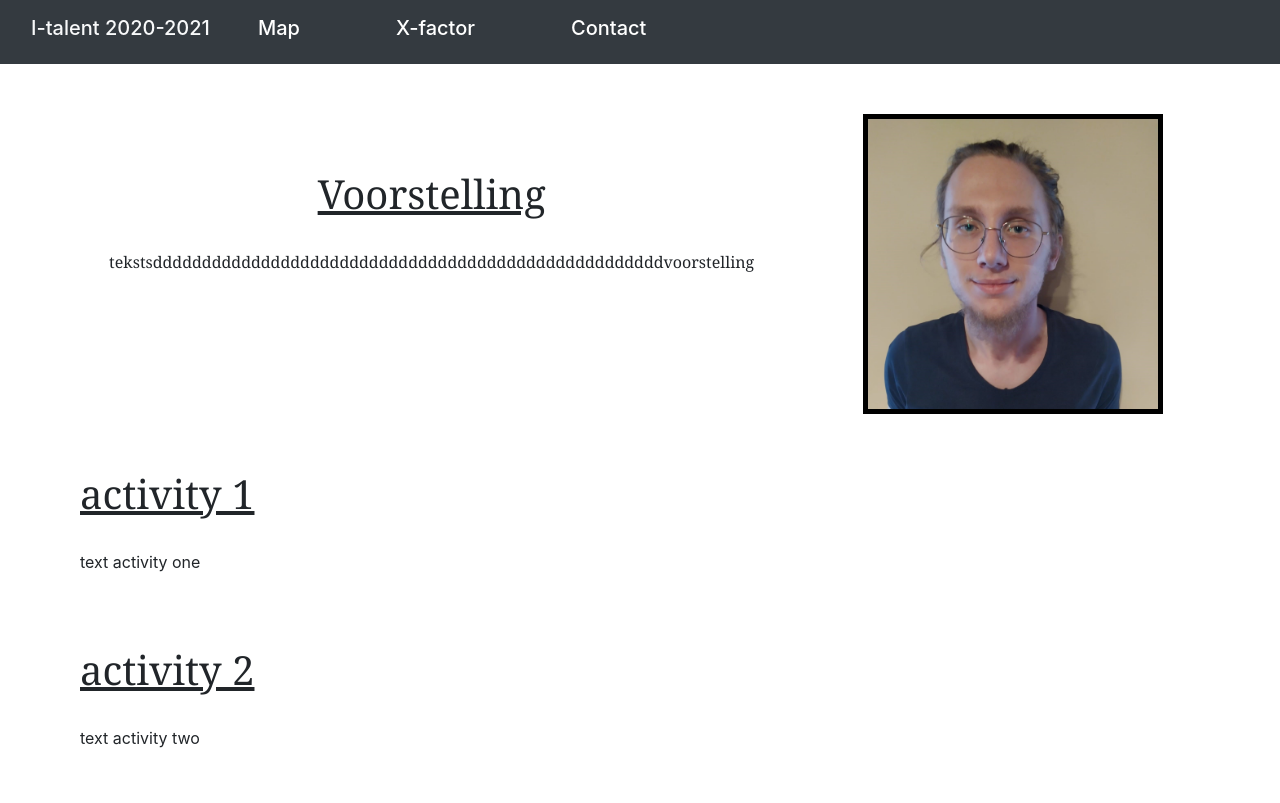
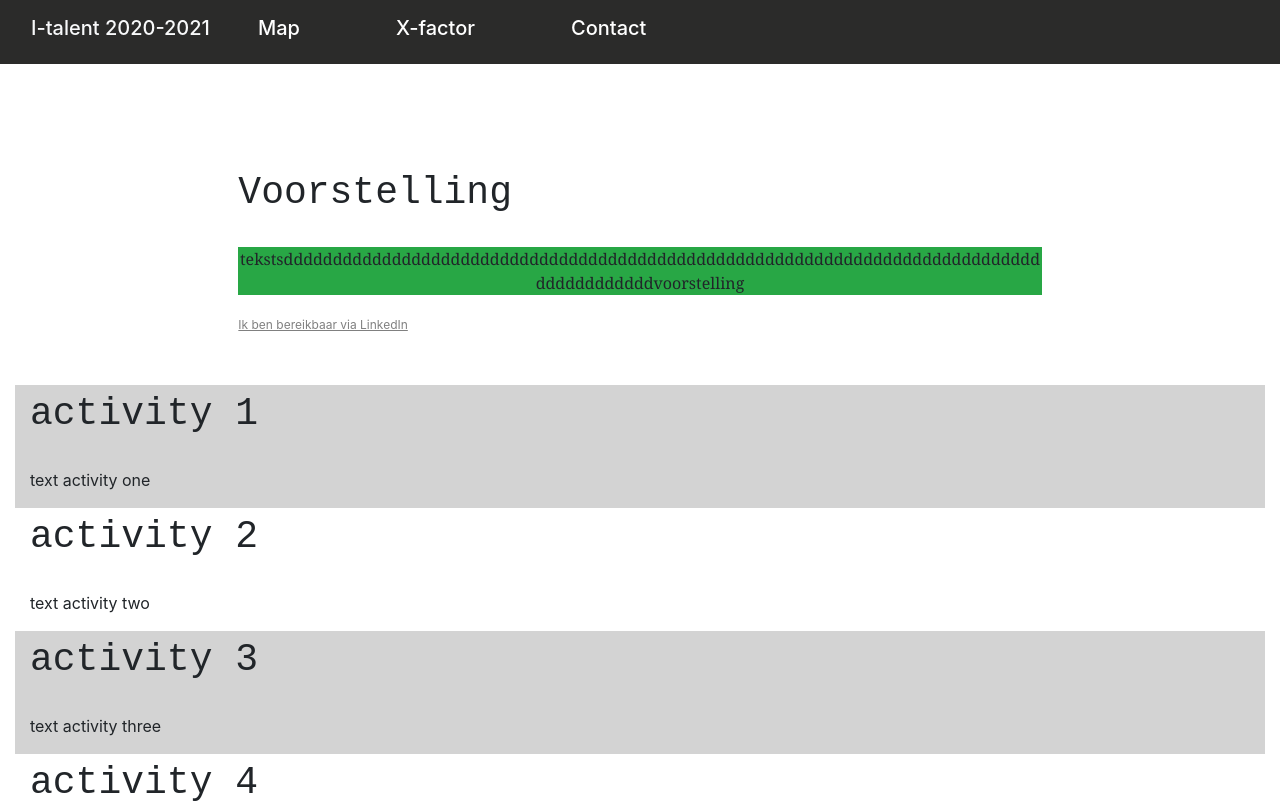
Before and after one commit to MikailMercan1/italent_Mikail_Mercan, an Angular app: page / in a window 1280 px wide. Shown: the top 803 px of the page. Built offline with nearby package versions, Linux system fonts and the light colour scheme.

Commit message:
improvements

```diff
--- a/src/app/home/home.component.css
+++ b/src/app/home/home.component.css
@@ -4,9 +4,8 @@
 }
 
 .title {
-    font-family: Cambria, Cochin, Georgia, Times, 'Times New Roman', serif;
-    font-size: 40px;
-    text-decoration: underline;
+    font-family: 'Courier New', Courier, monospace;
+    font-size: 38px;
     margin-bottom: 26px;
 
 }
@@ -37,12 +36,17 @@
     margin-top: 50px;
 }
 
-.activity-div{
-    margin-top: 50px;
-    margin-left: 50px;
-    max-width: 80%;
-}
-
 .activity-text{
     word-wrap: break-word;
 }
+
+.all-activity-div{
+    margin-top: 50px;
+}
+
+.link{
+    color: grey;
+    text-decoration: underline;
+    font-size: 12px;
+
+}
--- a/src/app/home/home.component.html
+++ b/src/app/home/home.component.html
@@ -1,3 +1,4 @@
+<!--
 <div class="col">
     <div class="row center space">
         <div class="col-8 intro-div">
@@ -8,26 +9,65 @@
             <img class="end-of-page-image img" src="../../assets/images/passfoto.jpg" width="300px" height="300px"/>
         </div>
     </div>
-    <div class="row center">
-        <div class="col-12 activity-div">
+    <div class="row center all-activity-div">
+        <div class="col-12 activity-div" id="card0">
             <p class="title" id="title0">Activity</p>
             <p class="activity-text" id="description0">tekstsddddddddddddddddddddddddddddddddddddddddddddddddddddvoorstelling</p>
         </div>
 
-        <div class="col-12 activity-div">
+        <div class="col-12 activity-div" id="card1">
             <p class="title" id="title1">Activity</p>
             <p class="activity-text" id="description1">tekstsddddddddddddddddddddddddddddddddddddddddddddddddddddvoorstelling</p>
         </div>
 
-        <div class="col-12 activity-div">
+        <div class="col-12 activity-div" id="card2">
             <p class="title" id="title2">Activity</p>
             <p class="activity-text" id="description2">tekstsddddddddddddddddddddddddddddddddddddddddddddddddddddvoorstelling</p>
         </div>
 
-        <div class="col-12 activity-div">
+        <div class="col-12 activity-div" id="card3">
             <p class="title" id="title3">Activity</p>
             <p class="activity-text" id="description3">tekstsddddddddddddddddddddddddddddddddddddddddddddddddddddvoorstelling</p>
         </div>
 
     </div>
 </div>
+-->
+
+<div class="col">
+    <div class="row center space">
+        <div class="col-2">
+
+        </div>
+        <div class="col-8 intro-div">
+            <p class="title">Voorstelling</p>
+            <p class="intro-text bg-success">tekstsdddddddddddddddddddddddddddddddddddddddddddddddddddddddddddddddddddddddddddddddddddddddddvoorstelling</p>
+            <a class="link" href="https://be.linkedin.com/in/mikail-mercan-8839a51a1"> Ik ben bereikbaar via LinkedIn</a>
+        </div>
+        <div class="col-2">
+
+        </div>
+    </div>
+    <div class="row center all-activity-div">
+        <div class="col-12 activity-div" id="card0">
+            <p class="title" id="title0">Activity</p>
+            <p class="activity-text" id="description0">tekstsddddddddddddddddddddddddddddddddddddddddddddddddddddvoorstelling</p>
+        </div>
+
+        <div class="col-12" id="card1">
+            <p class="title" id="title1">Activity</p>
+            <p class="activity-text" id="description1">tekstsddddddddddddddddddddddddddddddddddddddddddddddddddddvoorstelling</p>
+        </div>
+
+        <div class="col-12" id="card2">
+            <p class="title" id="title2">Activity</p>
+            <p class="activity-text" id="description2">tekstsddddddddddddddddddddddddddddddddddddddddddddddddddddvoorstelling</p>
+        </div>
+
+        <div class="col-12" id="card3">
+            <p class="title" id="title3">Activity</p>
+            <p class="activity-text" id="description3">tekstsddddddddddddddddddddddddddddddddddddddddddddddddddddvoorstelling</p>
+        </div>
+
+    </div>
+</div>
--- a/src/app/home/home.component.ts
+++ b/src/app/home/home.component.ts
@@ -23,8 +23,12 @@ export class HomeComponent implements OnInit {
     for (let i = 0; i <this.titles.length; i++){
       var idTitle = "title" + i
       var idDescription = "description" + i
+      var idCard = "card" + i
       document.getElementById(idTitle).innerHTML = this.titles[i];
       document.getElementById(idDescription).innerHTML = this.descriptions[i];
+      if(i % 2 == 0){
+        document.getElementById(idCard).style.backgroundColor = "lightgrey"
+      }
     }
   }
 
--- a/src/app/nav-bar/nav-bar.component.css
+++ b/src/app/nav-bar/nav-bar.component.css
@@ -2,3 +2,7 @@
   padding-left:40px;
   padding-right:40px;
 }
+
+.custom{
+  background-color: #2b2b2a
+}
--- a/src/app/nav-bar/nav-bar.component.html
+++ b/src/app/nav-bar/nav-bar.component.html
@@ -1,4 +1,4 @@
-<nav class="navbar navbar-expand-lg navbar-dark bg-dark">
+<nav class="navbar navbar-expand-lg navbar-dark custom">
     <div class="container-fluid">
       <a class="navbar-link text-light h5" (click)="onClickHome()">I-talent 2020-2021</a>
       <button class="navbar-toggler" type="button" data-bs-toggle="collapse" data-bs-target="#navbarSupportedContent" aria-controls="navbarSupportedContent" aria-expanded="false" aria-label="Toggle navigation">
--- a/src/app/x-factor/x-factor.component.css
+++ b/src/app/x-factor/x-factor.component.css
@@ -15,7 +15,7 @@
 
   .under{
     position: absolute;
-    margin-top: 720px;
+    margin-top: 85px;
     text-align: center;
     left: 17.5%;
   }
@@ -23,3 +23,14 @@
   .outer-div{
       width: 700px;
   }
+
+  .title-div{
+      margin-top: 570px;
+      text-align: center;
+  }
+
+  .title-p{
+      font-size: 26px;
+      text-align: center;
+      width: 100%;
+  }
--- a/src/app/x-factor/x-factor.component.html
+++ b/src/app/x-factor/x-factor.component.html
@@ -5,6 +5,11 @@
             <img class="arrow" src="../../assets/images/arrow.PNG"/>
         </div >
     </div>
+
+    <div class="row title-div">
+        <p class="title-p" id="chosenItem"></p>
+    </div>
+
     <div class="row">
         <div class="col-2">
 
--- a/src/app/x-factor/x-factor.component.ts
+++ b/src/app/x-factor/x-factor.component.ts
@@ -23,18 +23,23 @@ export class XFactorComponent implements OnInit {
         if(this.currentFeature !== this.feature){
           this.currentFeature = this.feature;
           var text = document.getElementById("text")
+          var chosenItem = document.getElementById("chosenItem")
           if(this.currentFeature == "empassie"){
             this.products = (jsonData as any).default;
             text.innerHTML = this.products[0].text;
+            chosenItem.innerHTML = this.products[0].name;
           } else if(this.currentFeature == "ondernemend"){
             this.products = (jsonData as any).default;
             text.innerHTML = this.products[1].text;
+            chosenItem.innerHTML = this.products[1].name;
           } else if(this.currentFeature == "disciplinariteit"){
             this.products = (jsonData as any).default;
             text.innerHTML = this.products[2].text;
+            chosenItem.innerHTML = this.products[2].name;
           } else if(this.currentFeature == "samenwerken"){
             this.products = (jsonData as any).default;
             text.innerHTML = this.products[3].text;
+            chosenItem.innerHTML = this.products[3].name;
           }
         }
       },
```
Also changed, not shown: src/assets/data-xfactor/xfactor.json (+4 -4 lines).
